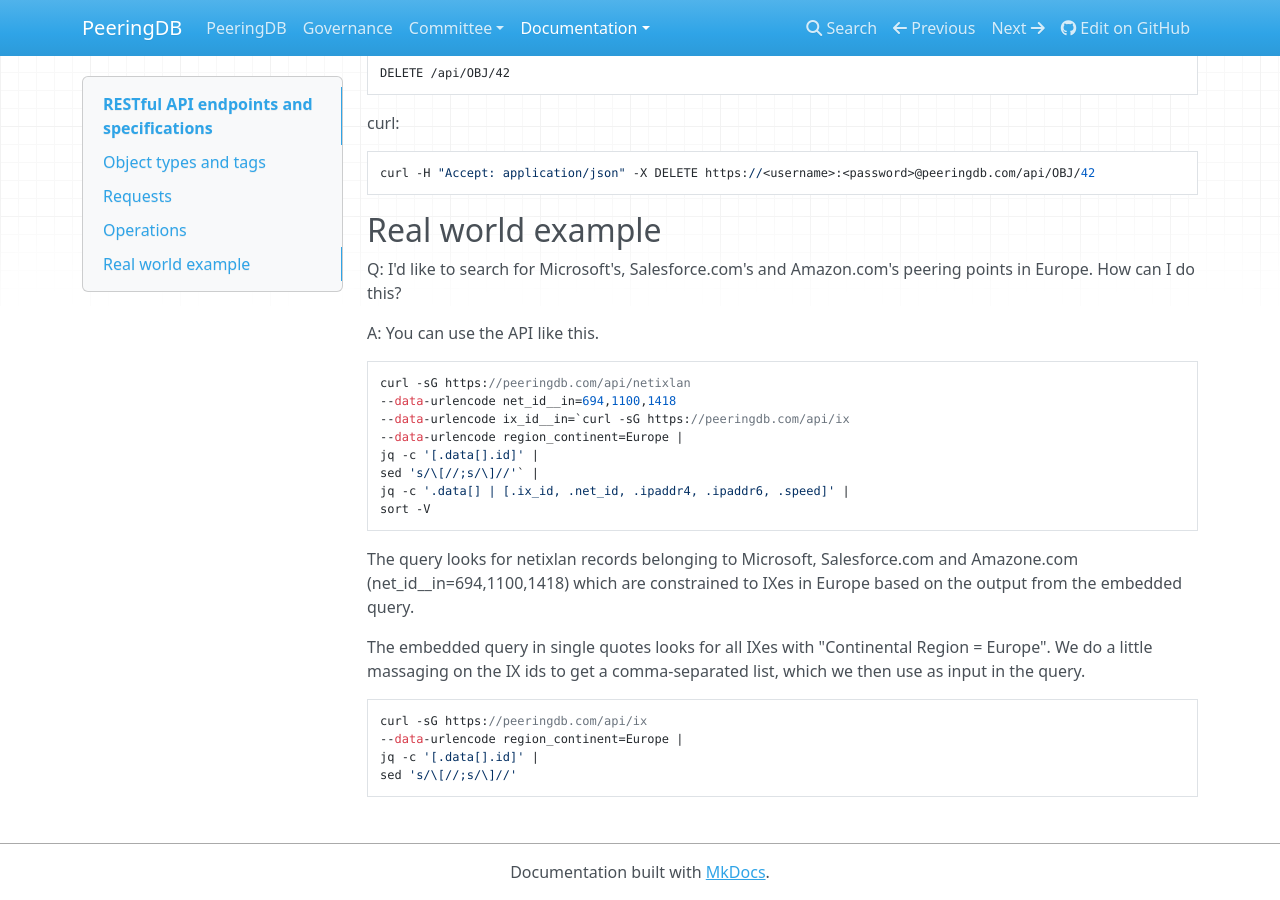
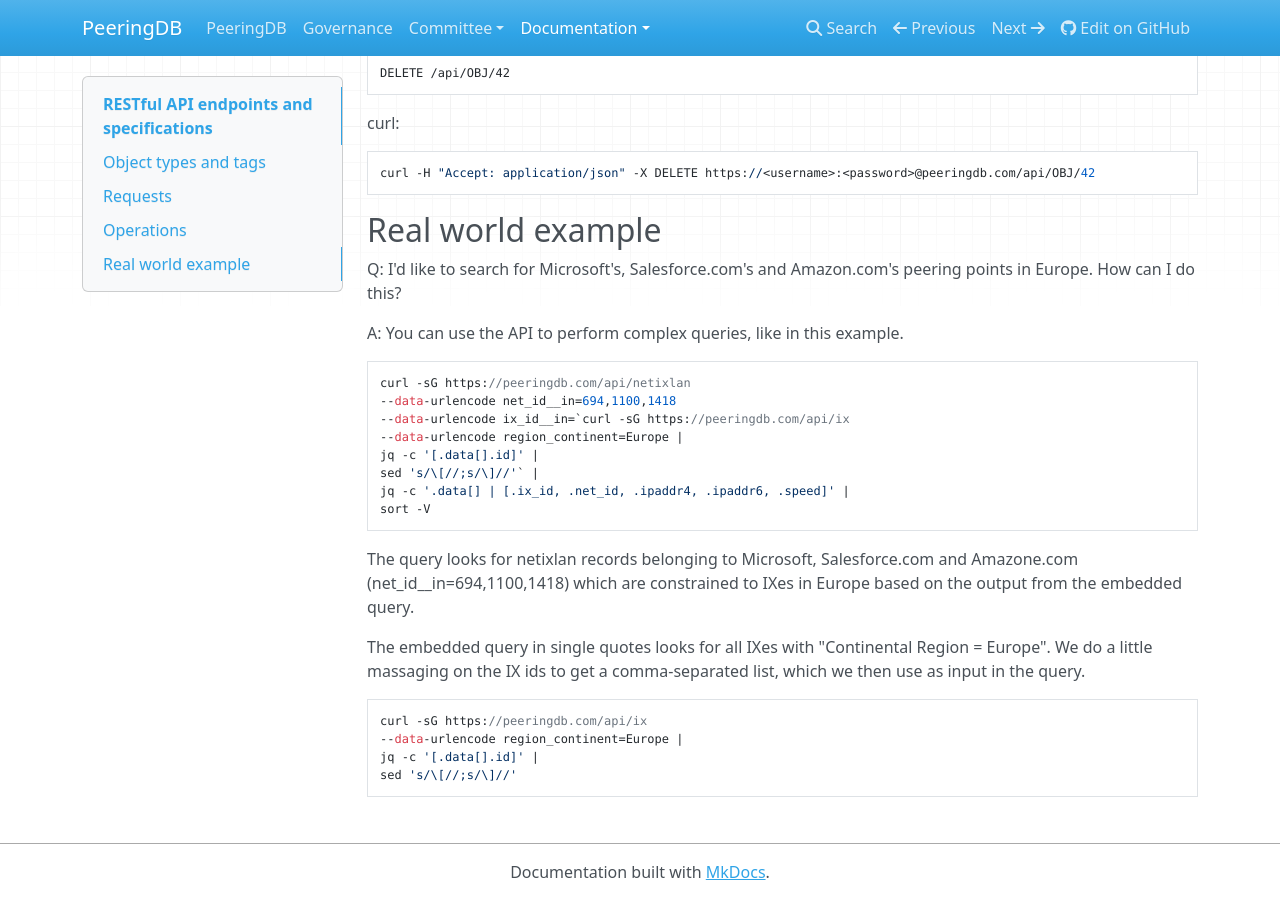
Before and after one commit to peeringdb/docs, an MkDocs documentation site: the page built from docs/api_specs.md, in a window 1280 px wide and 900 px high, scrolled down 5307 px. Built offline with MkDocs 1.6.1, drawn with Linux system fonts in a browser that asks for light colours; nearby versions of some CDN libraries; old or Windows-style settings are respelled for this version of MkDocs.

```diff
--- a/docs/api_specs.md
+++ b/docs/api_specs.md
@@ -253,7 +253,7 @@
 
 Q: I'd like to search for Microsoft's, Salesforce.com's and Amazon.com's peering points in Europe.  How can I do this?
 
-A: You can use the API like this.
+A: You can use the API to perform complex queries, like in this example.
 
     curl -sG https://peeringdb.com/api/netixlan
     --data-urlencode net_id__in=694,1100,1418
```
